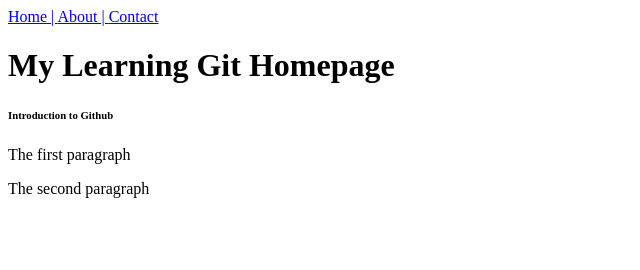
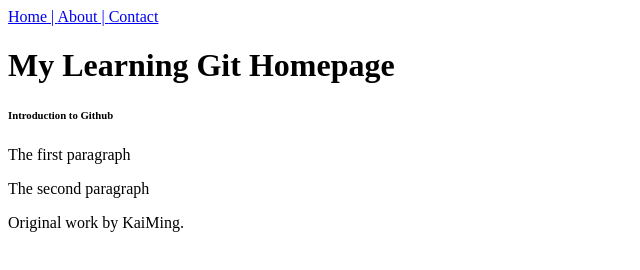
Before and after one commit to Kaixm/LearningGit, a plain HTML site: page Homepage.html in a window 1280 px wide. Shown: the whole page, without its empty margins (0-640 px from the left). Drawn offline with Linux system fonts and the light colour scheme.

Commit message:
Added a footer

```diff
--- a/Homepage.html
+++ b/Homepage.html
@@ -11,4 +11,7 @@
     <p>The first paragraph</p>
     <p>The second paragraph</p>
   </body>
+  <footer>
+    Original work by KaiMing.
+  </footer>
 </html>
```
